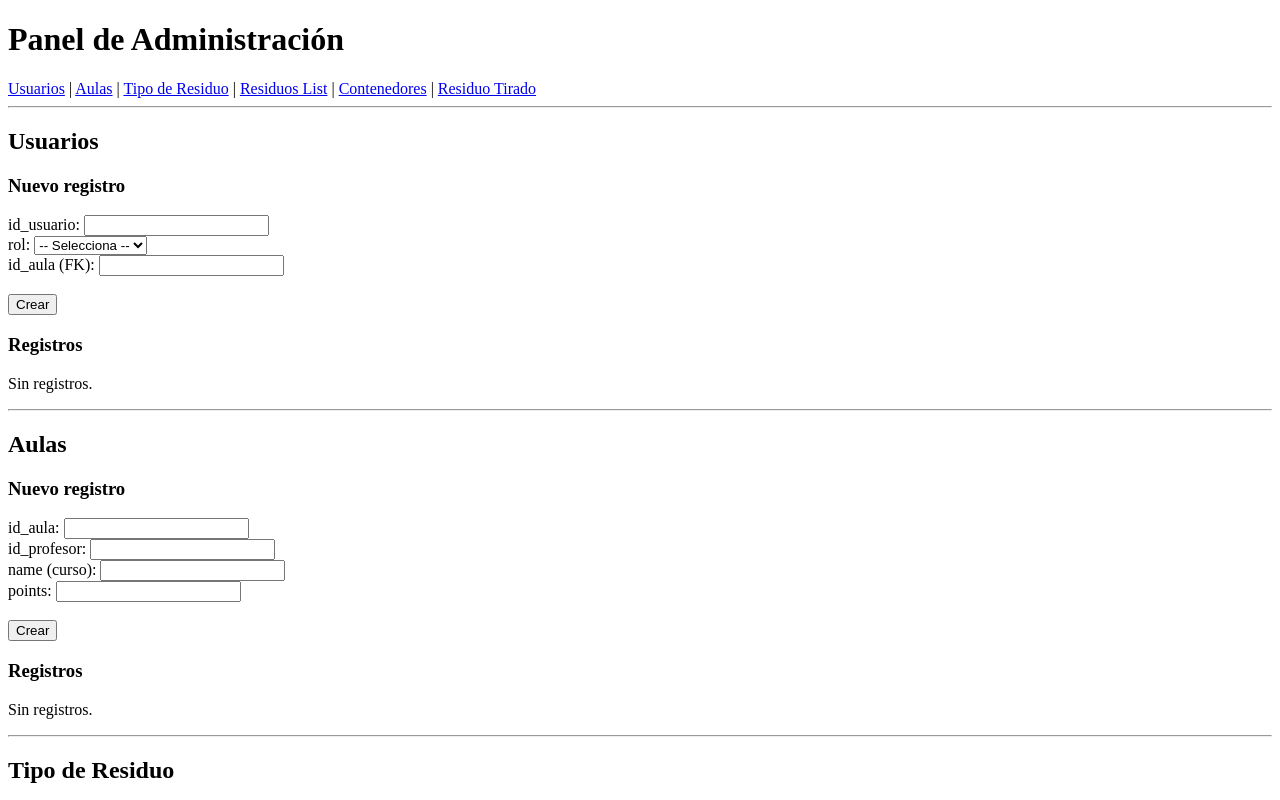
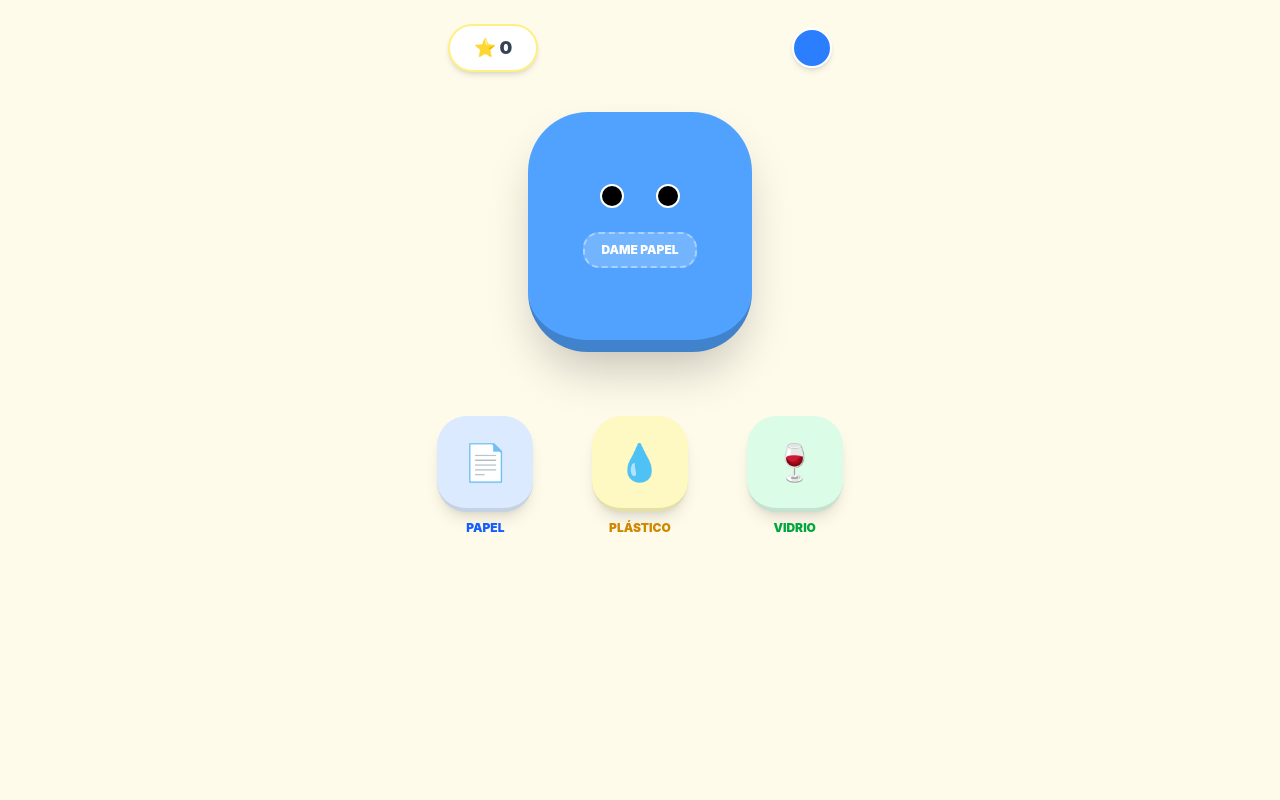
Before and after one commit to hackathon-equipo-01/frontend, a React (Vite) app: page / in a window 1280 px wide. Shown: the top 800 px of the page. Built offline with nearby package versions, Linux system fonts and the light colour scheme.

Commit message:
feat drag and drop function

```diff
--- a/package.json
+++ b/package.json
@@ -9,13 +9,16 @@
     "preview": "vite preview"
   },
   "dependencies": {
+    "@dnd-kit/core": "^6.3.1",
     "react": "^18.3.1",
     "react-dom": "^18.3.1"
   },
   "devDependencies": {
+    "@tailwindcss/vite": "^4.2.0",
     "@types/react": "^18.3.1",
     "@types/react-dom": "^18.3.1",
     "@vitejs/plugin-react": "^4.3.1",
+    "tailwindcss": "^4.2.0",
     "vite": "^5.4.2"
   }
 }
--- /dev/null
+++ b/src/components/DraggableItem.jsx
@@ -0,0 +1,29 @@
+import React from 'react';
+import { useDraggable } from '@dnd-kit/core';
+import { CSS } from '@dnd-kit/utilities';
+
+export function DraggableItem({ id, type, icon, color, label, textColor }) {
+  const { attributes, listeners, setNodeRef, transform } = useDraggable({
+    id: id,
+    data: { type: type }
+  });
+
+  const style = {
+    transform: CSS.Translate.toString(transform),
+  };
+
+  return (
+    <div
+      ref={setNodeRef}
+      style={style}
+      {...listeners}
+      {...attributes}
+      className="flex flex-col items-center gap-2 touch-none z-50 cursor-grab active:cursor-grabbing"
+    >
+      <div className={`${color} w-24 h-24 rounded-[30px] shadow-lg flex items-center justify-center text-4xl border-b-4 border-black/10`}>
+        {icon}
+      </div>
+      <span className={`font-black text-xs ${textColor}`}>{label}</span>
+    </div>
+  );
+}
--- /dev/null
+++ b/src/components/DroppableZone.jsx
@@ -0,0 +1,22 @@
+import React from 'react';
+import { useDroppable } from '@dnd-kit/core';
+
+export function DroppableZone({ children }) {
+  const { isOver, setNodeRef } = useDroppable({
+    id: 'monster-droppable',
+  });
+
+  const style = {
+    transform: isOver ? 'scale(1.1)' : 'scale(1)',
+    transition: 'all 0.3s ease',
+  };
+
+  return (
+    <div ref={setNodeRef} style={style} className="relative">
+      {children}
+      {isOver && (
+        <div className="absolute inset-0 bg-white/30 rounded-[60px] blur-xl animate-pulse" />
+      )}
+    </div>
+  );
+}
--- /dev/null
+++ b/src/components/GameScreen.jsx
@@ -0,0 +1,66 @@
+import React, { useState } from 'react';
+import { DndContext, PointerSensor, useSensor, useSensors } from '@dnd-kit/core';
+import { DroppableZone } from './DroppableZone';
+import { DraggableItem } from './DraggableItem';
+
+const WASTE_TYPES = [
+  { id: 'papel', label: 'PAPEL', icon: '📄', color: 'bg-blue-400', textColor: 'text-blue-600', lightColor: 'bg-blue-100' },
+  { id: 'plastico', label: 'PLÁSTICO', icon: '💧', color: 'bg-yellow-400', textColor: 'text-yellow-600', lightColor: 'bg-yellow-100' },
+  { id: 'vidrio', label: 'VIDRIO', icon: '🍷', color: 'bg-green-400', textColor: 'text-green-600', lightColor: 'bg-green-100' },
+];
+
+export default function GameScreen() {
+  const [score, setScore] = useState(0);
+  const [target, setTarget] = useState(WASTE_TYPES[0]);
+
+  const sensors = useSensors(
+    useSensor(PointerSensor, { activationConstraint: { distance: 8 } })
+  );
+
+  function handleDragEnd(event) {
+    const { over, active } = event;
+    if (over && over.id === 'monster-droppable') {
+      if (active.data.current.type === target.id) {
+        setScore(score + 10);
+        const next = WASTE_TYPES[Math.floor(Math.random() * WASTE_TYPES.length)];
+        setTarget(next);
+      } else {
+        alert("¡Cuidado! Eso no va ahí.");
+      }
+    }
+  }
+
+  return (
+    <DndContext sensors={sensors} onDragEnd={handleDragEnd}>
+      <div className="min-h-screen bg-[#FFFBEB] p-6 flex flex-col items-center">
+        {/* Marcador */}
+        <div className="w-full max-w-sm flex justify-between items-center mb-10">
+          <div className="bg-white px-6 py-2 rounded-full shadow-md border-2 border-yellow-200">
+            <span className="font-black text-gray-700 text-lg">⭐ {score}</span>
+          </div>
+          <div className="w-10 h-10 bg-blue-500 rounded-full border-2 border-white shadow-md"></div>
+        </div>
+
+        {/* Monstruo */}
+        <DroppableZone>
+          <div className={`w-56 h-60 ${target.color} rounded-[60px] flex flex-col items-center justify-center shadow-2xl border-b-[12px] border-black/20 transition-colors duration-500`}>
+            <div className="flex gap-8 mb-6">
+              <div className="w-6 h-6 bg-black rounded-full border-2 border-white"></div>
+              <div className="w-6 h-6 bg-black rounded-full border-2 border-white"></div>
+            </div>
+            <div className="px-4 py-2 bg-white/20 rounded-2xl border-2 border-dashed border-white/40">
+              <p className="text-white font-black text-xs text-center">DAME {target.label}</p>
+            </div>
+          </div>
+        </DroppableZone>
+
+        {/* Galería inferior */}
+        <div className="mt-16 grid grid-cols-3 gap-4 w-full max-w-md">
+          {WASTE_TYPES.map((w) => (
+            <DraggableItem key={w.id} {...w} color={w.lightColor} />
+          ))}
+        </div>
+      </div>
+    </DndContext>
+  );
+}
--- /dev/null
+++ b/src/index.css
@@ -0,0 +1 @@
+@import "tailwindcss";
--- a/src/main.jsx
+++ b/src/main.jsx
@@ -1,7 +1,8 @@
 import { StrictMode } from 'react'
 import { createRoot } from 'react-dom/client'
 import { AuthProvider } from './context/AuthContext.jsx'
-import App from './App.jsx'
+import App from './components/GameScreen.jsx'
+import './index.css'
 
 createRoot(document.getElementById('root')).render(
   <StrictMode>
--- a/vite.config.js
+++ b/vite.config.js
@@ -1,6 +1,9 @@
 import { defineConfig } from 'vite'
 import react from '@vitejs/plugin-react'
+import tailwindcss from '@tailwindcss/vite'
 
 export default defineConfig({
-  plugins: [react()],
+  plugins: [react(),
+  tailwindcss(),
+  ],
 })
```
Also changed, not shown: 1 other file (tests, documents, lock files or other folders).
